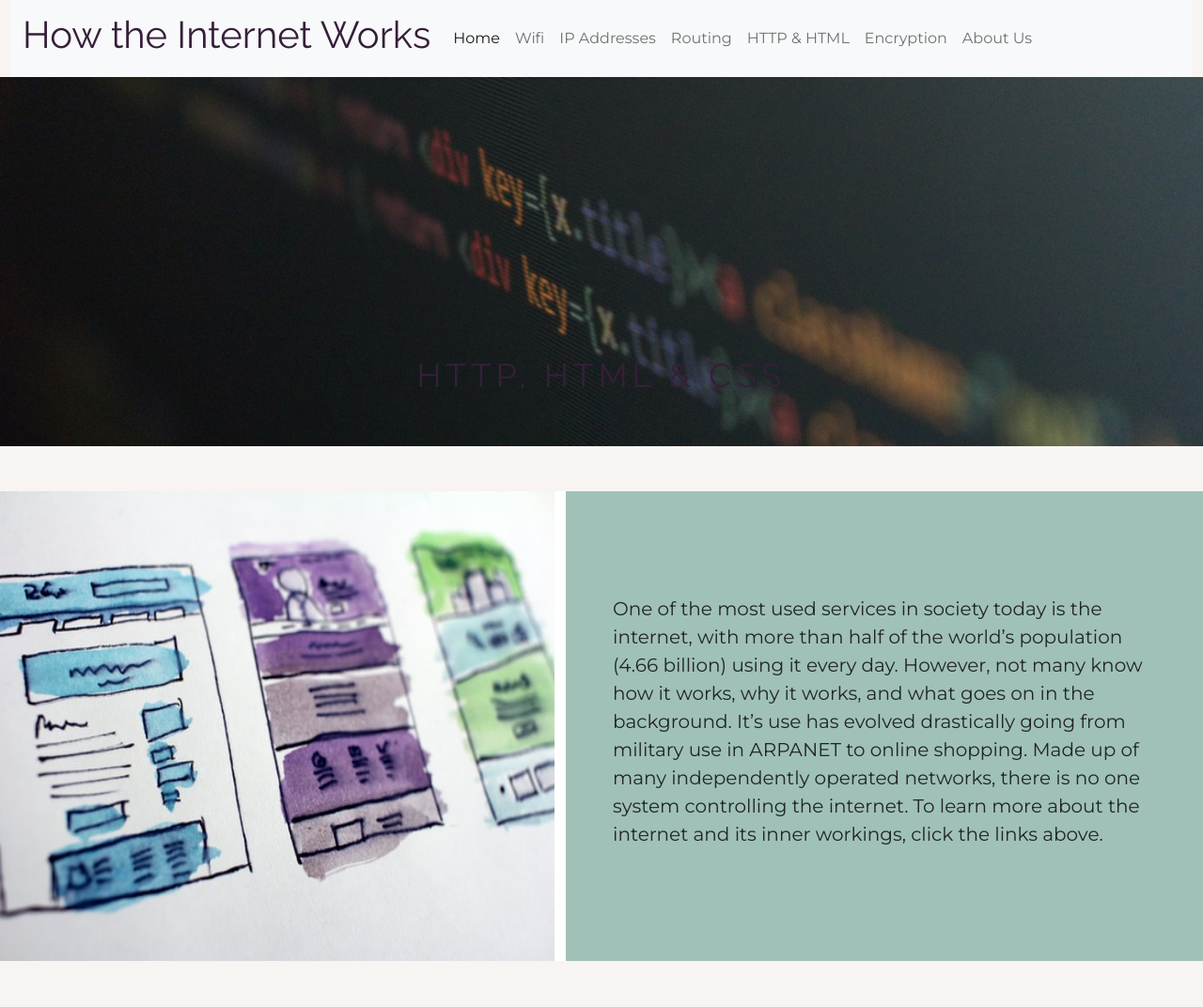
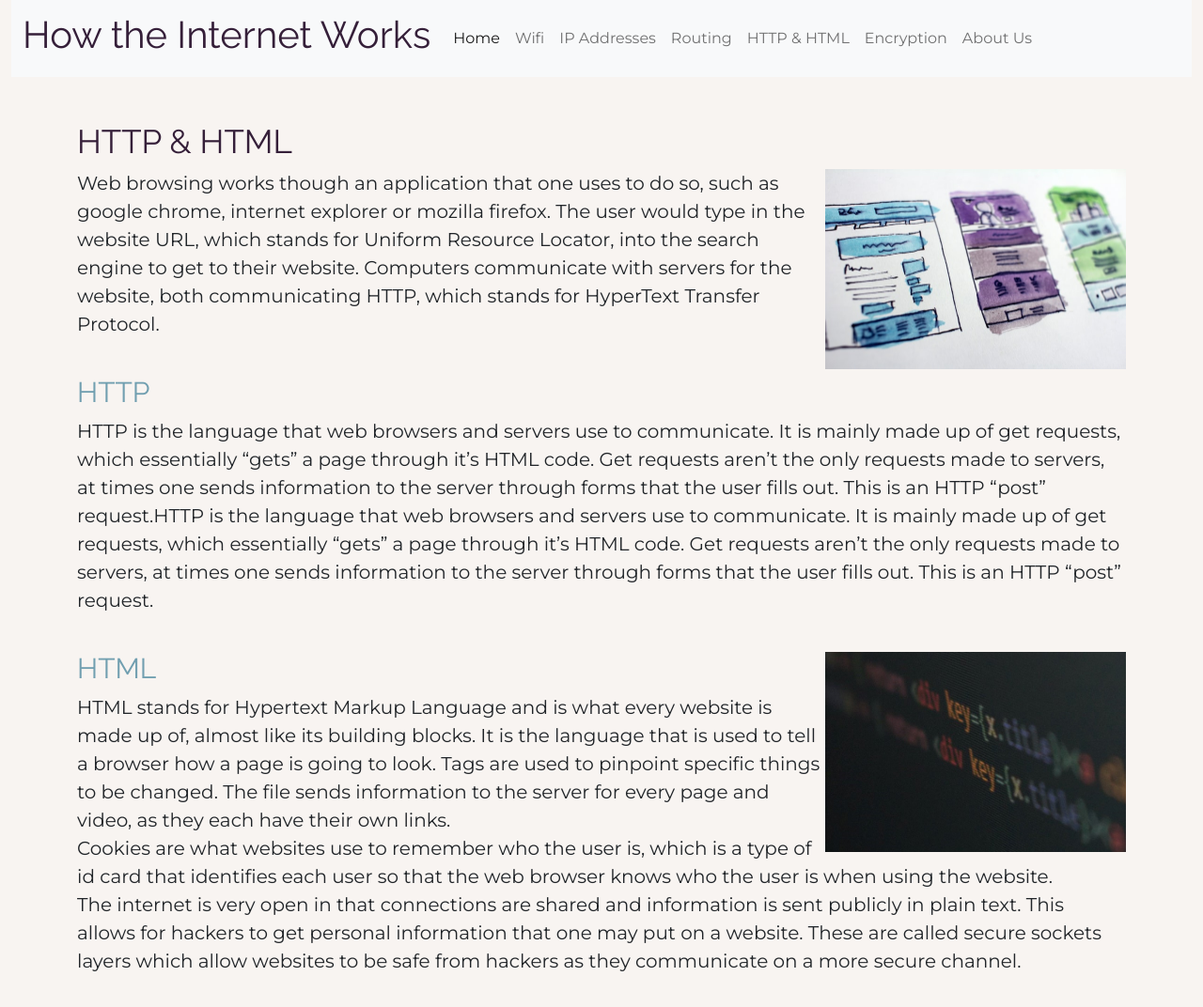
Before and after one commit to LeslieTepale/howInternetWorks-IS117sp21, a plain HTML site: page docs/hypertext.html in a window 1280 px wide. Shown: the whole page at 94% size. Before the commit the page ends 1023 px from the top, so only its background shows below. Drawn offline with nearby package versions, Linux system fonts and the light colour scheme.

Commit message:
Task: Added information content to most webpages

```diff
--- a/docs/hypertext.html
+++ b/docs/hypertext.html
@@ -48,29 +48,45 @@
         </div>
     </nav>
 </div>
-<div class="container.fluid">
-    <img src="images/hyperheader.jpg" style="height: 393px; width:100%;">
-    <div class="centered">
-        <div class="typewriter" style="color: white;">
-            <h2>HTTP, HTML & CSS</h2>
-        </div>
-    </div>
+
+<br><br>
+<div class="container-lg">
+    <h2>HTTP & HTML</h2>
+    <img src="images/cssdesign.jpg" align="right" style="width: 320px; height: 213px">
+    <p>Web browsing works though an application that one uses to do so, such as google
+        chrome, internet explorer or mozilla firefox. The user would type in the
+        website URL, which stands for Uniform Resource Locator, into the search
+        engine to get to their website. Computers communicate with servers for the
+        website, both communicating HTTP, which stands for HyperText Transfer Protocol. </p><br>
+    <h3>HTTP</h3>
+    <p>HTTP is the language that web browsers and servers use to communicate. It is
+        mainly made up of get requests, which essentially “gets” a page through
+        it’s HTML code. Get requests aren’t the only requests made to servers,
+        at times one sends information to the server through forms that the user
+        fills out. This is an HTTP “post” request.HTTP is the language that web
+        browsers and servers use to communicate. It is mainly made up of get requests,
+        which essentially “gets” a page through it’s HTML code. Get requests aren’t
+        the only requests made to servers, at times one sends information to the server
+        through forms that the user fills out. This is an HTTP “post” request.
+    </p><br>
+
+    <img src="images/htmlcodepic.jpg" align="right" style="width: 320px; height:213px">
+    <h3>HTML</h3>
+    <p>HTML stands for Hypertext Markup Language and is what every website is made
+        up of, almost like its building blocks. It is the language that is used to
+        tell a browser how a page is going to look. Tags are used to pinpoint
+        specific things to be changed. The file sends information to the server for every
+        page and video, as they each have their own links. <br>
+        Cookies are what websites use to remember who the user is, which is a type of id
+        card that identifies each user so that the web browser knows who the user is when using the website. <br>
+        The internet is very open in that connections are shared and information is sent
+        publicly in plain text. This allows for hackers to get personal information that one may put
+        on a website. These are called secure sockets layers which allow websites to be safe from
+        hackers as they communicate on a more secure channel.
+    </p>
+
 </div>
-<br><br>
-<div class="container.fluid">
-    <div class="row" style="height: 200px;">
-        <div class="col-lg" style="background-color: white;">
-            <img src="images/cssdesign.jpg" style="height: 500px; width:100%;">
-        </div>
-        <div class="col-lg" style="padding: 50px; background-color: #A0C1B8; font-size: 20px"><br><br>
-
-            One of the most used services in society today is the internet, with more than half of the world’s population (4.66 billion)
-            using it every day. However, not many know how it works, why it works, and what goes on in the background. It’s use has
-            evolved drastically going from military use in ARPANET to online shopping. Made up of many independently operated networks,
-            there is no one system controlling the internet.
-            To learn more about the internet and its inner workings, click the links above.
-        </div>
-    </div>
+</div>
 </div>
 <br><br>
 </body>
```
Also changed, not shown: docs/ipAddresses.html (+30 -22 lines), docs/wifi.html (+31 -21 lines), docs/images/aboutheader.jpg (deleted), docs/images/htmlcodepic.jpg (added), docs/images/hyperheader.jpg (deleted), docs/images/ipAdd.jpg (added), docs/images/ipaddheader.jpg (deleted), docs/images/routingheader.jpg (deleted), docs/images/wificables.jpg, docs/images/wificabling.jpg (deleted).
